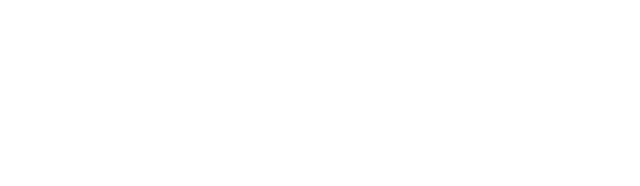
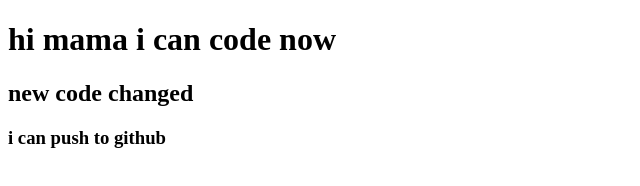
Before and after one commit to Syedakanijfaria/my-first-repo, a plain HTML site: page index.html in a window 1280 px wide. Shown: the whole page, without its empty margins (0-640 px from the left). Drawn offline with Linux system fonts and the light colour scheme.

Commit message:
added header

```diff
--- a/index.html
+++ b/index.html
@@ -7,6 +7,8 @@
     <title>My first git hub</title>
 </head>
 <body>
-
+    <h1>hi mama i can code now</h1>
+    <h2>new code changed</h2>
+    <h3>i can push to github</h3>
 </body>
 </html>
```
